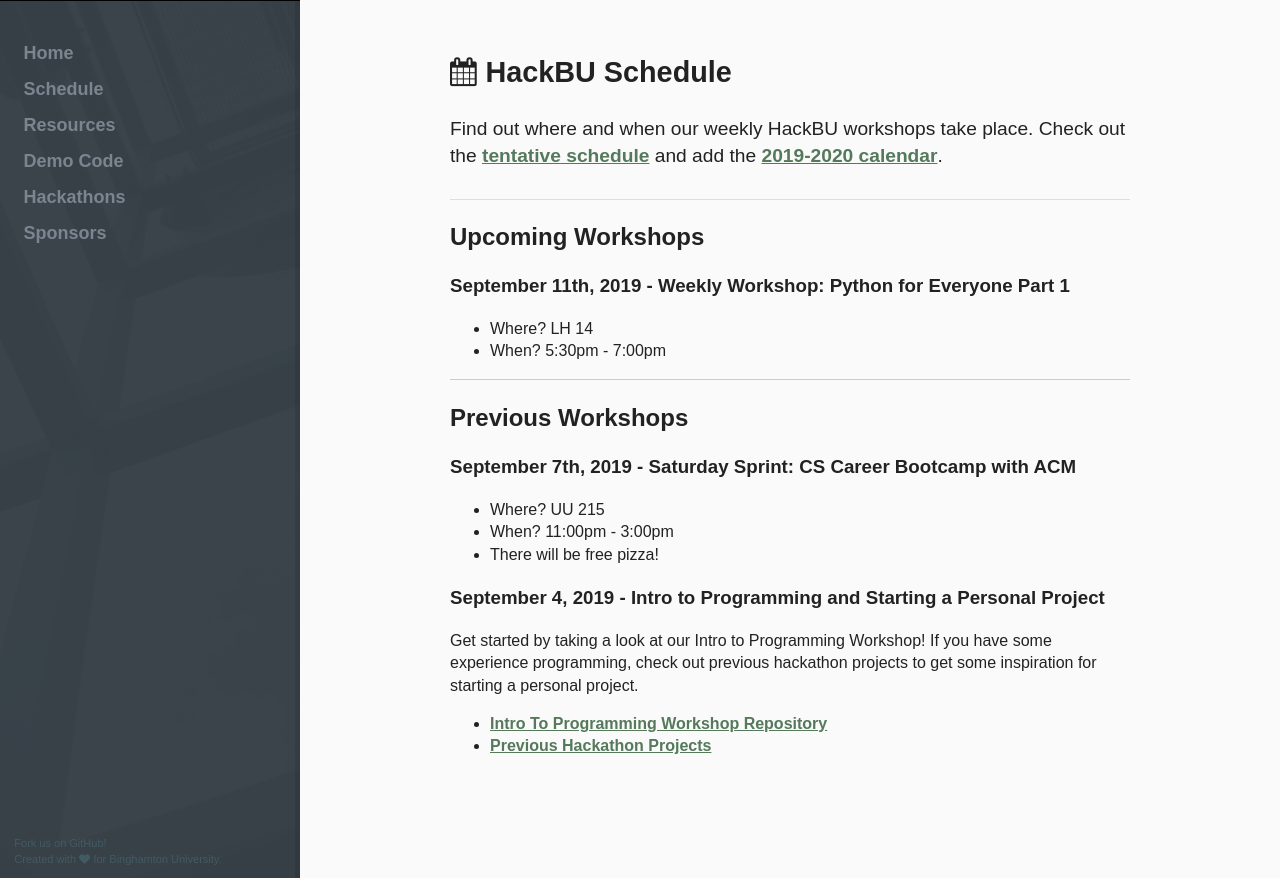
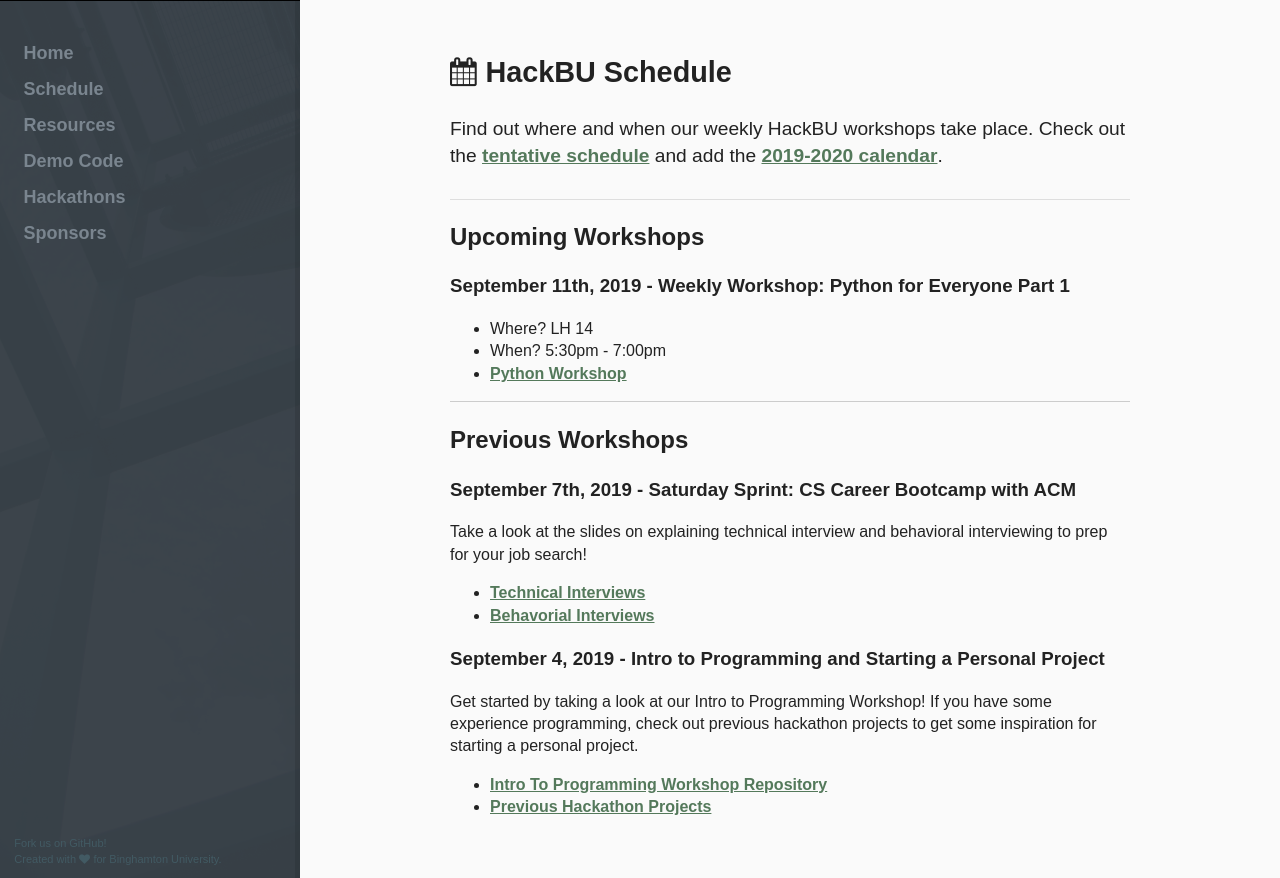
Before and after one commit to hackbinghamton/hackbinghamton.github.io, a Jekyll site: the page built from schedule/index.html, in a window 1280 px wide and 982 px high, cut to the strip 104-982 px from the top of the window. Built offline with Jekyll 4.4.1, drawn with Linux system fonts in a browser that asks for light colours; nearby versions of some CDN libraries.

Commit message:
Updating schedule

```diff
--- a/schedule/index.html
+++ b/schedule/index.html
@@ -17,20 +17,21 @@ description: Find out where and when our weekly HackBU workshops take place
     <li>
 	    When? 5:30pm - 7:00pm
     </li>
+    <li>
+	    <b><a href="https://github.com/HackBinghamton/PythonWorkshop/"> Python Workshop </a> </b>
+    </li>
   </ul>
   <hr>
 <h2> Previous Workshops </h2>
 <div class="article">
  <h3> September 7th, 2019 - Saturday Sprint: CS Career Bootcamp with ACM</h3>
+  Take a look at the slides on explaining technical interview and behavioral interviewing to prep for your job search!
   <ul>
     <li>
-	    Where? UU 215
+	    <b><a href="https://slides.com/theasocialmatzah/techinterviews/"> Technical Interviews </a> </b>
     </li>
     <li>
-	    When? 11:00pm - 3:00pm
-    </li>
-    <li>
-	    There will be free pizza!
+      <b><a href="saturday_sprint/BehavioralInterviews.pdf"> Behavorial Interviews </a> </b>
     </li>
   </ul>
    <h3>September 4, 2019 - Intro to Programming and Starting a Personal Project</h3>
```
Also changed, not shown: 1 other file.
